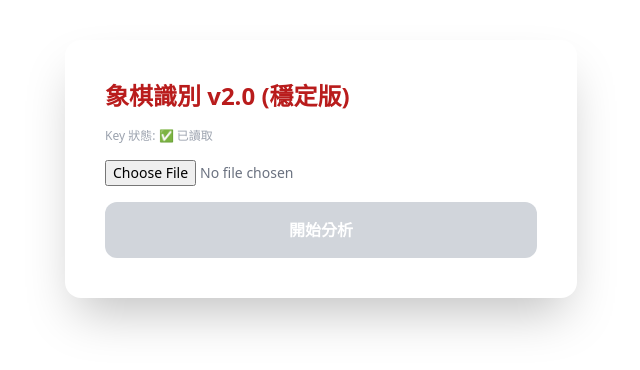
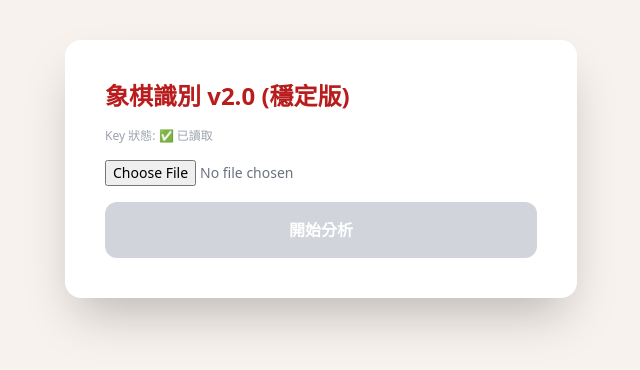
Before and after one commit to Chengmanhui/AI-Chess-Recognizer, a React app: page index.html in a window 1280 px wide. Shown: the whole page, without its empty margins (319-959 px from the left). Built offline with nearby package versions, Linux system fonts and the light colour scheme; no server answers.

Commit message:
Update index.html

```diff
--- a/index.html
+++ b/index.html
@@ -3,10 +3,10 @@
 <head>
   <meta charset="UTF-8">
   <meta name="viewport" content="width=device-width, initial-scale=1.0">
-  <title>象棋識別助手 v2.0</title>
+  <title>象棋棋局識別助手</title>
   <script src="https://cdn.tailwindcss.com"></script>
 </head>
-<body>
+<body class="bg-[#f7f2ed]">
   <div id="root"></div>
   <script type="module" src="/main.js"></script>
 </body>
```
